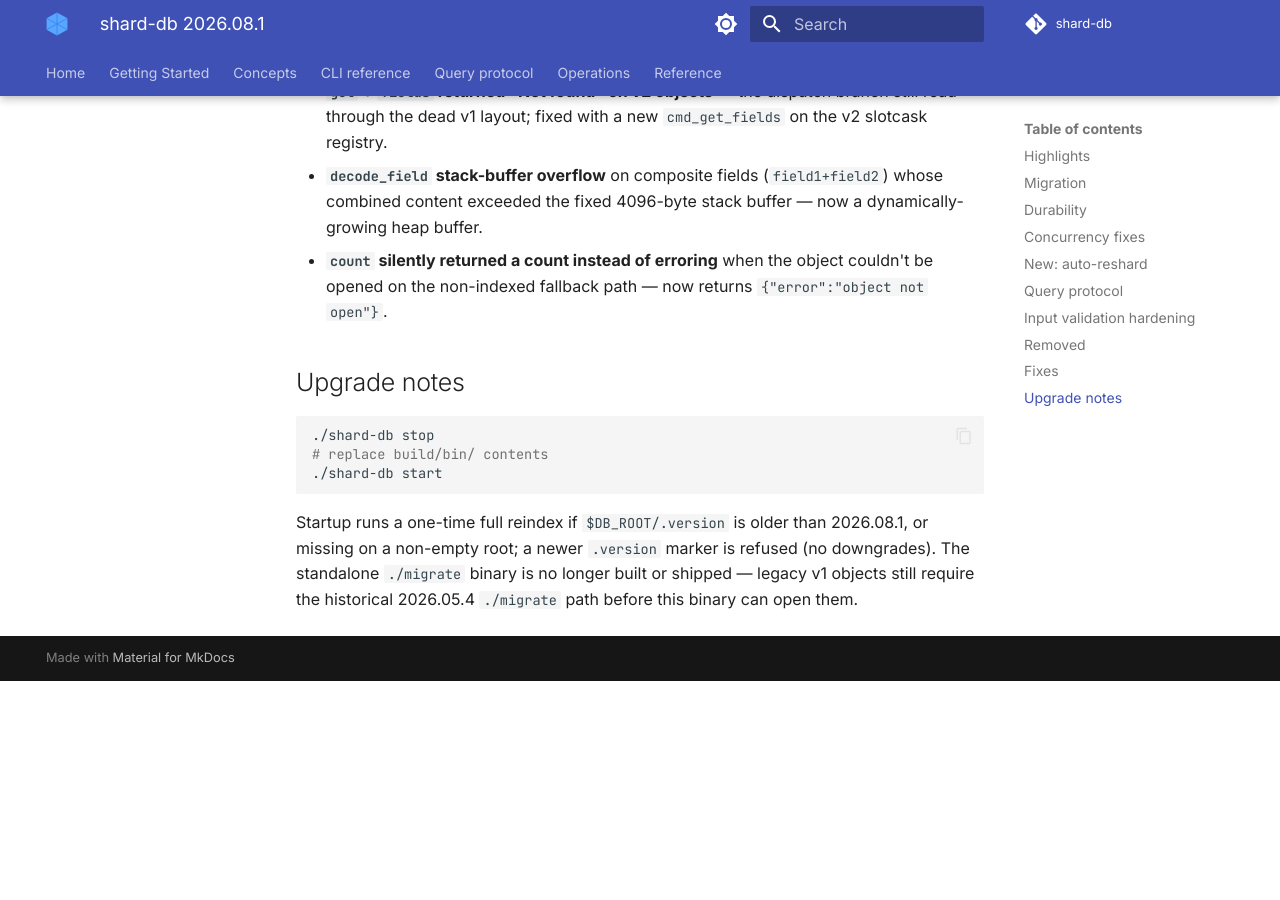
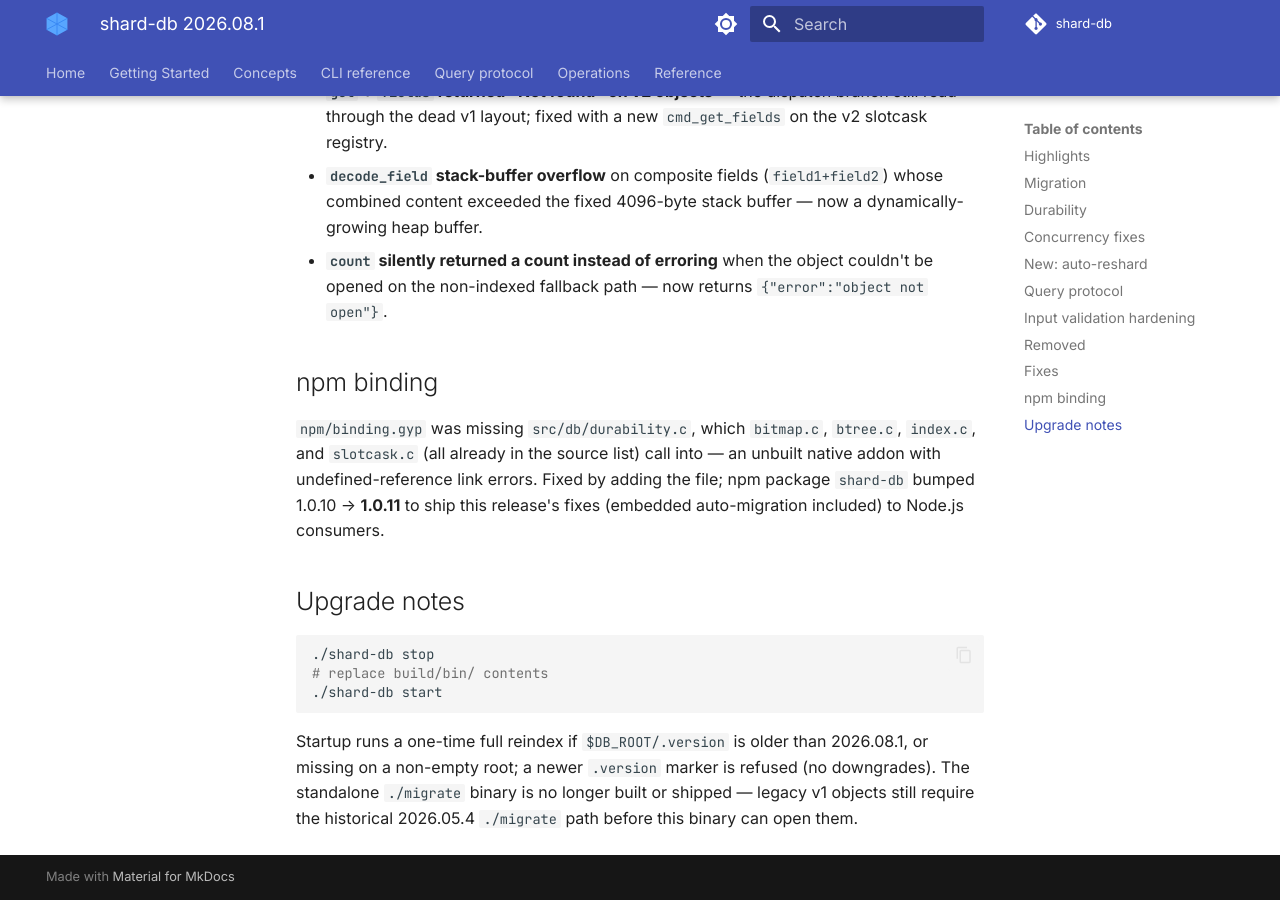
Before and after one commit to sayyiditow/shard-db, an MkDocs documentation site: the page built from docs/release-notes/2026.08.1.md, in a window 1280 px wide and 900 px high, scrolled down 3921 px. Built offline with MkDocs 1.6.1 and Material for MkDocs 9.7.7, drawn with Linux system fonts in a browser that asks for light colours; comment, search, counter and statistics services are not loaded; before the commit the page ends 4602 px from its top, so only the background shows below that.

Commit message:
docs: expand 2026.08.1 release notes; fix npm binding missing durability.c
Release notes/changelog only covered the auto-migration PR; backfilled
the
~38 PRs merged since 2026.07.3 (ACID hardening, auto-reshard,
concurrency
fixes, NQL changes, input validation). Also npm/binding.gyp was missing
src/db/durability.c, which bitmap.c/btree.c/index.c/slotcask.c call into
—
would have failed to link. Bumped npm 1.0.10 -> 1.0.11 to ship it.

````diff
--- a/docs/release-notes/2026.08.1.md
+++ b/docs/release-notes/2026.08.1.md
@@ -165,6 +165,15 @@ fields on `add-index`/`get-file-path`/`bulk-insert`/`bulk-delete`/negative
   object couldn't be opened on the non-indexed fallback path — now returns
   `{"error":"object not open"}`.
 
+## npm binding
+
+`npm/binding.gyp` was missing `src/db/durability.c`, which `bitmap.c`,
+`btree.c`, `index.c`, and `slotcask.c` (all already in the source list)
+call into — an unbuilt native addon with undefined-reference link errors.
+Fixed by adding the file; npm package `shard-db` bumped 1.0.10 → **1.0.11**
+to ship this release's fixes (embedded auto-migration included) to Node.js
+consumers.
+
 ## Upgrade notes
 
 ```bash
````
Also changed, not shown: 3 other files.
